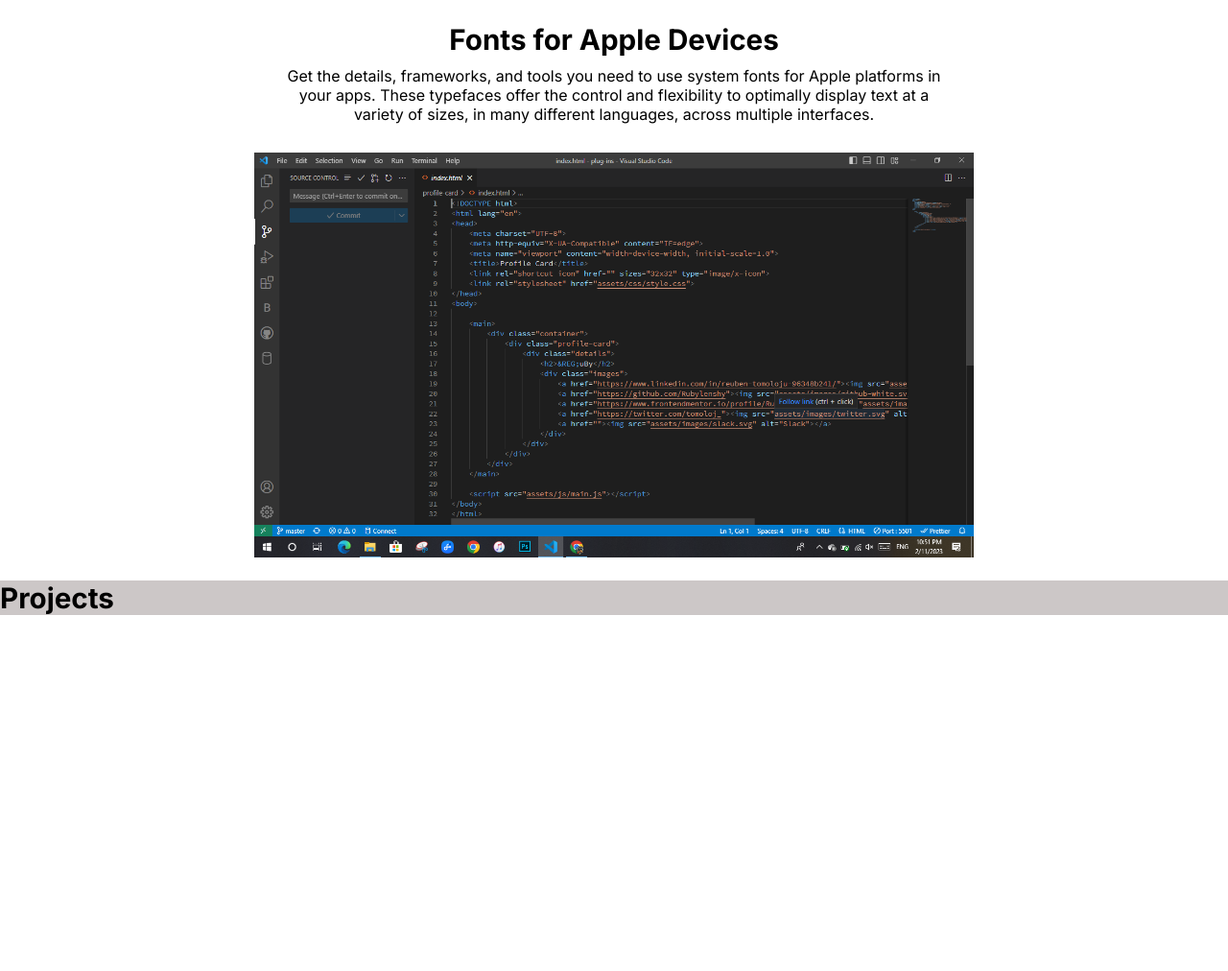
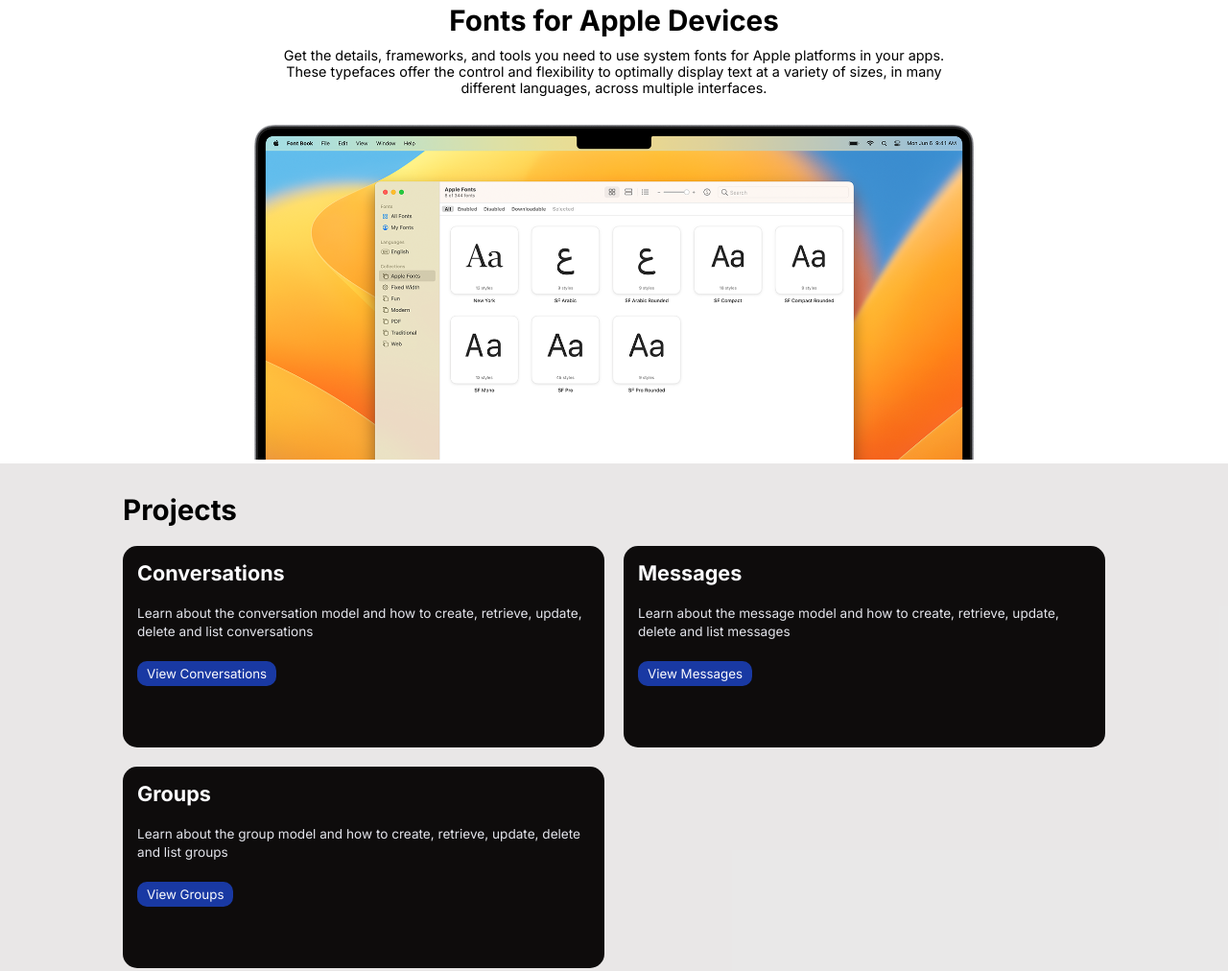
Before and after one commit to Rubylenshy/plug-ins, a plain HTML site: page portfolio-website/index.html in a window 1280 px wide. Shown: the part 385-1397 px from the top of the page at 96% size. Before the commit the page ends 1026 px from the top, so only its background shows below. Drawn offline with Linux system fonts and the light colour scheme.

Commit message:
portfolio-website --projects pane done

```diff
--- a/components-with-mouse-event/assets/js/main.js
+++ b/components-with-mouse-event/assets/js/main.js
@@ -28,12 +28,15 @@ async function cards(file) {
 
         for (let i = 0; i < cardComp.length; i++) {
             cardComp[i].addEventListener('mousemove', ()=>{
-                // cardComp[i].style.backgroundImage = 'linear-gradient( to right, rgb(197, 203, 255, 0.05), rgb(197, 203, 255, 0.1) )';
-                circle.style.display = 'none'
+                let x = event.pageX;
+                let y = event.pageY;
+
+                circle.style.left = x + 'px';
+                circle.style.top = y + 'px';
+                circle.style.display = 'block'
             });
             cardComp[i].addEventListener('mouseleave', ()=>{
-                circle.style.display = 'block'
-                // cardComp[i].style.backgroundColor = 'transparent'
+                circle.style.opacity = '1'
             });
         }
 
@@ -41,15 +44,15 @@ async function cards(file) {
 }
 
 
-document.addEventListener('mousemove', (event)=>{
-    let x = event.pageX;
-    let y = event.pageY;
+// document.addEventListener('mousemove', (event)=>{
+//     let x = event.pageX;
+//     let y = event.pageY;
 
-    circle.style.left = x + 'px';
-    circle.style.top = y + 'px';
-    circle.style.display = 'block'
-})
+//     circle.style.left = x + 'px';
+//     circle.style.top = y + 'px';
+//     circle.style.display = 'block'
+// })
 
-document.addEventListener('mouseleave', ()=>{
-    circle.style.display = 'none'
-})
+// document.addEventListener('mousemove', ()=>{
+//     circle.style.opacity = '0'
+// })
--- a/portfolio-website/assets/css/_variables.scss
+++ b/portfolio-website/assets/css/_variables.scss
@@ -21,6 +21,13 @@ $fs-700: 1.25em;
 $fs-800: 1.50em;
 $fs-900: 1.85em;
 
+$grey: rgb(97, 99, 121);
+$gray: rgb(227, 228, 235);
+$white: rgb(251, 251, 253);
+$mid-blue: rgb(25, 57, 163);
+$black: rgb(14, 12, 12);
+$rr: rgb(80, 247, 130);
+
 h1{
     font-size: $fs-800;
 }
--- a/portfolio-website/assets/css/style.scss
+++ b/portfolio-website/assets/css/style.scss
@@ -84,21 +84,24 @@
 }
 
 // Main
+main > div{
+    padding: 0 15px;
+}
 .detail-content{
     text-align: center;
-    padding: 100px 20px;
+    padding: 100px 0;
     h1{
         max-width: 700px;
         margin: 0 auto;
     }
 }
 
-.grid{
+.illustration{
     text-align: center;
-    padding: 20px 10px;
     p{
         margin: 10px auto 30px;
         max-width: 700px;
+        font-size: $fs-500;
     }
     img{
         width: 100%;
@@ -107,7 +110,52 @@
 }
 
 .projects{
-    background: #867a7a6b;
+    background: #cac7c76b;
+    padding: 30px 15px;
+
+    h1{
+        margin-bottom: 20px;
+    }
+    .grid-projects{
+        display: grid;
+        gap: 20px;
+
+        .card-component{
+            max-width: 100%;
+            padding: 15px;
+            border-radius: 15px;
+            cursor: pointer;
+            border: none;
+            background: $black;
+            transition: all .4s ease-in-out;
+
+            img{
+                padding: 5px;
+                border: 1px solid $grey;
+                width: 30px;
+                height: 30px;
+                border-radius: 50%;
+            }
+            h1{
+                color: $white;
+                font-size: 1.35em;
+            }
+            p{
+                color: $gray;
+                font-size: 0.85em;
+                line-height: 1.45em;
+                margin: 5px 0 20px;
+            }
+            .card-btn{
+                color: $white;
+                border-radius: 10px;
+                border: none;
+                padding: 5px 10px;
+                background: $mid-blue;
+            }
+        }
+
+    }
 }
 
 @media (min-width: 600px) {
@@ -128,6 +176,15 @@
         }
     }
 
+    .projects{
+        padding: 30px 15px;
+        .grid-projects{
+            grid-template-columns: repeat(2, 1fr);
+            .card-component{
+                height: 210px;
+            }
+        }
+    }
 
 }
 
@@ -135,6 +192,18 @@
 @media (max-width: 1024px) {
     .desktop-nav{
         padding: 10px 5%;
+    }
+}
+
+@media (min-width: 1000px) {
+    .projects{
+        padding: 30px 10%;
+    }
+}
+
+@media (min-width: 1300px) {
+    .projects{
+        padding: 30px 20%;
     }
 }
 
--- /dev/null
+++ b/portfolio-website/assets/js/cards.json
@@ -0,0 +1,14 @@
+[
+    {
+        "heading": "Conversations",
+        "paragragh": "Learn about the conversation model and how to create, retrieve, update, delete and list conversations"
+    },
+    {
+        "heading": "Messages",
+        "paragragh": "Learn about the message model and how to create, retrieve, update, delete and list messages"
+    },
+    {
+        "heading": "Groups",
+        "paragragh": "Learn about the group model and how to create, retrieve, update, delete and list groups"
+    }
+]
--- a/portfolio-website/assets/js/main.js
+++ b/portfolio-website/assets/js/main.js
@@ -6,3 +6,34 @@ hamburger_menu.addEventListener('click', ()=>{
     hamburger_menu.classList.toggle('active')
     navigation_menu.classList.toggle('active')
 })
+
+const projects = document.querySelector('.grid-projects')
+
+cards('assets/js/cards.json')
+
+async function cards(file) {
+    let obj1 = await fetch(file);
+    let jsonCards = await obj1.text();
+
+    let cards = JSON.parse(jsonCards);
+
+    var newCards = ''
+    cards.forEach(item => {
+        let htmlCards = `<div class="card-component" >
+                            <h1>${item.heading}</h1>
+                            <p>${item.paragragh}</p>
+                            <button class='card-btn' type='button'>View ${item.heading}</button>
+                        </div>`;
+        newCards += htmlCards;
+
+    });
+
+    projects.innerHTML = newCards
+    window.addEventListener('load', ()=>{
+
+        const cardComp = document.querySelectorAll('.card-component')
+
+
+
+    })
+}
--- a/portfolio-website/index.html
+++ b/portfolio-website/index.html
@@ -43,20 +43,22 @@
                 responsive site development and design. Professional work in web content
                 creation and design.</h1>
         </div>
-        <div class="grid">
+        <div class="illustration">
             <h1>Fonts for Apple Devices</h1>
             <p>Get the details, frameworks, and tools you need to use system fonts for Apple platforms in your apps.
                 These typefaces offer the control and flexibility to optimally display text at a variety of sizes,
                 in many different languages, across multiple interfaces.</p>
             <div class="ill-hero-image">
-                <img src="assets/media/Screenshot (3).png" alt="">
+                <img src="assets/media/fonts-hero.png" alt="">
             </div>
         </div>
 
         <div class="projects">
             <h1>Projects</h1>
             <div class="project-cards">
+                <div class="grid-projects">
 
+                </div>
             </div>
         </div>
     </main>
```
Also changed, not shown: components-with-mouse-event/assets/css/style.css, portfolio-website/assets/css/style.css, portfolio-website/assets/media/Screenshot (3).png (deleted), portfolio-website/assets/media/conversations.svg (added), portfolio-website/assets/media/fonts-hero.png (added), portfolio-website/assets/media/mail.svg (added), portfolio-website/assets/media/people.svg (added), 1 other file.
